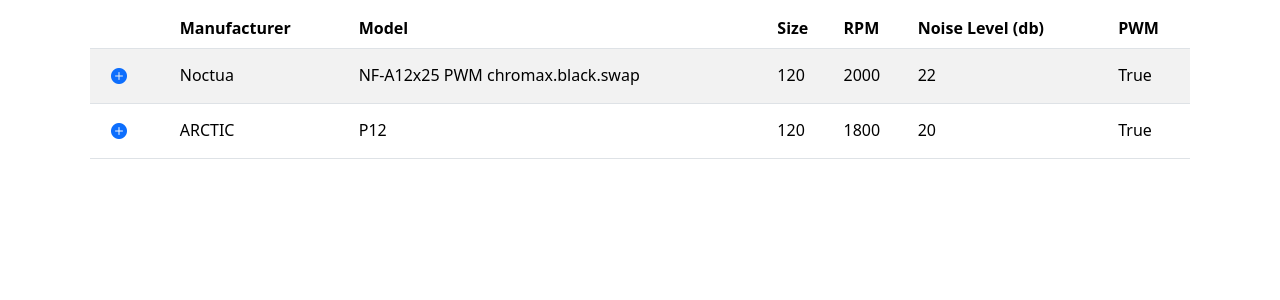
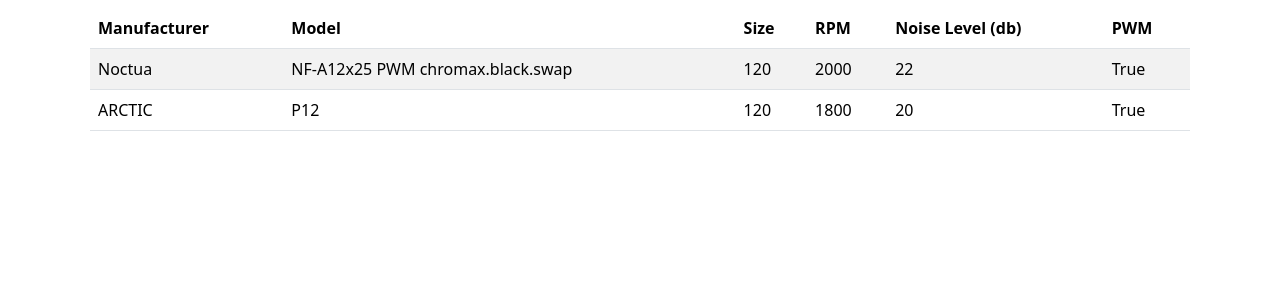
Before and after one commit to rolowilde/pickpcparts, a Django app: page /components/fan in a window 1280 px wide. Shown: the part 64-364 px from the top of the page. Run offline with Django 5.2, Linux system fonts and the light colour scheme; data comes from the database, SQL or seed files in the repository.

Commit message:
Remove button

```diff
--- a/app/templates/pickpcparts/component/list.html
+++ b/app/templates/pickpcparts/component/list.html
@@ -3,7 +3,6 @@
 {% block content %}
     <table class="table table-striped table-hover">
         <thead>
-        <th scope="col"></th>
         {% for column in columns %}
             <th scope="col">{{ column }}</th>
         {% endfor %}
@@ -11,13 +10,8 @@
         <tbody>
         {% for id, row in rows.items %}
             <tr data-id="{{ id }}">
-                <th scope="row">
-                    <a class="btn btn-link">
-                        <i class="bi bi-plus-circle-fill"></i>
-                    </a>
-                </th>
                 {% for val in row.values %}
-                    <td style="vertical-align: center; line-height: 36px">{{ val }}</td>
+                    <td>{{ val }}</td>
                 {% endfor %}
             </tr>
         {% endfor %}
```
